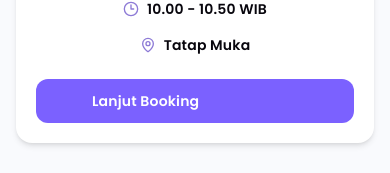
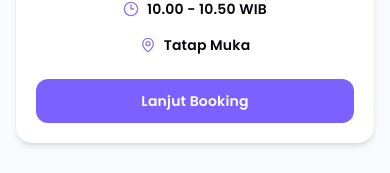
Before and after one commit to eeblaqoshu/sistem-layanan-konseling-polines, a React (Vite) app: page /detail-jadwal in a window 390 px wide. Shown: the part 1634-1807 px from the top of the page. Built offline with nearby package versions, Linux system fonts and the light colour scheme.

Commit message:
fix text center (#15)
* progress ku

* fix footer

* fix ukuran teks detail konselor

* tambahin dikit

* fix routing

* fix catatankonseling

* fix route to bookingberhasil

* fix text left to center

```diff
--- a/src/page/DetailJadwalKonselor.jsx
+++ b/src/page/DetailJadwalKonselor.jsx
@@ -205,7 +205,7 @@ function DetailJadwalKonselor() {
             </div>
           </div>
 
-          <Link to="/detail-pemesanan" className="w-full md:w-auto rounded-xl bg-[#7B61FF] px-14 py-3 text-sm font-semibold text-white transition hover:bg-[#6C52F5]">
+          <Link to="/detail-pemesanan" className="text-center w-full md:w-auto rounded-xl bg-[#7B61FF] px-14 py-3 text-sm font-semibold text-white transition hover:bg-[#6C52F5]">
             Lanjut Booking
           </Link>
         </div>
```
